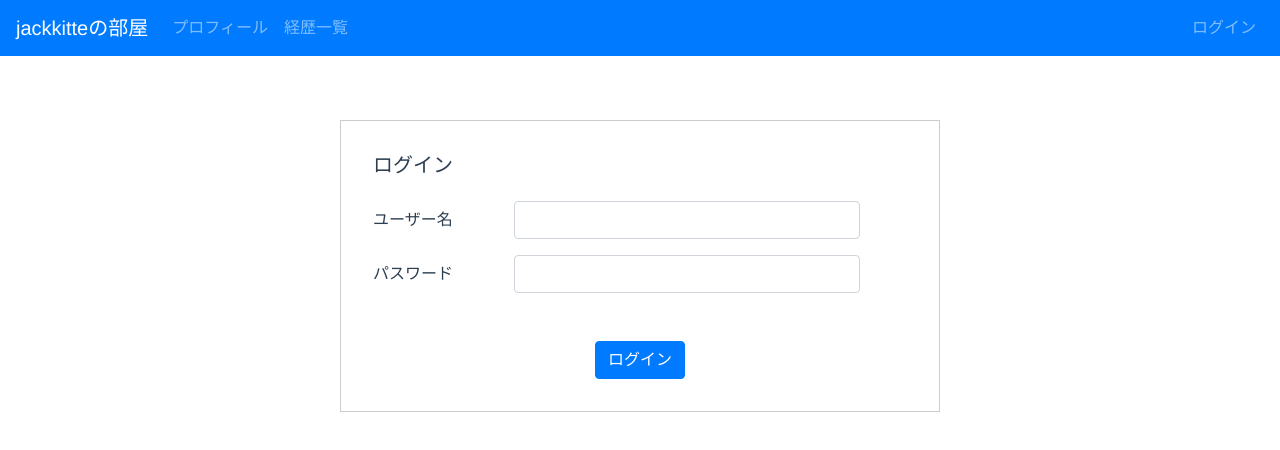
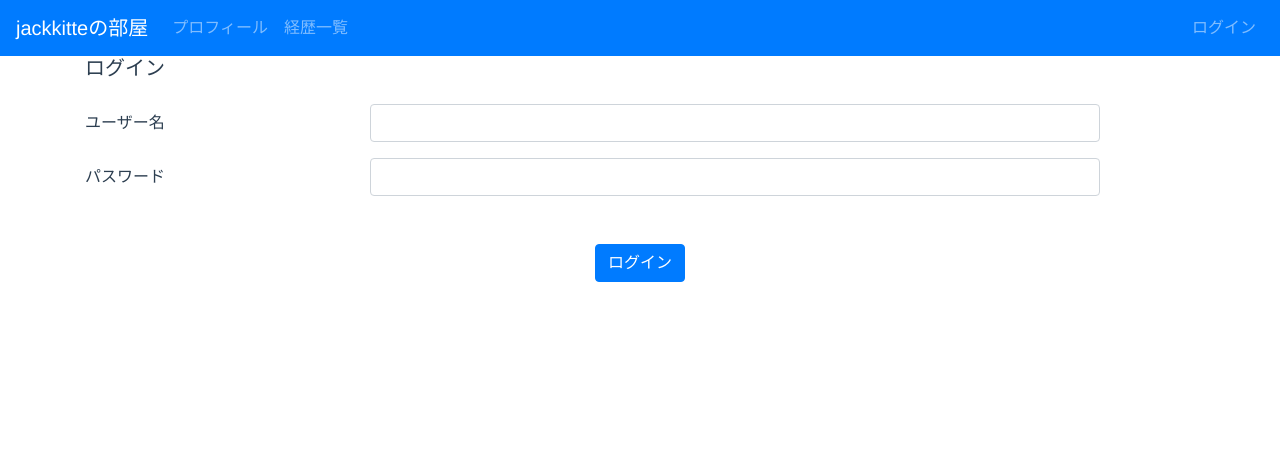
Before and after one commit to jackkitte/Django-study, a Vue app in the folder drf-vue-sample/frontend/: page /login in a window 1280 px wide. Shown: the top 450 px of the page. Built offline with nearby package versions, Linux system fonts and the light colour scheme.

Commit message:
独自styleの削除

```diff
--- a/drf-vue-sample/frontend/src/App.vue
+++ b/drf-vue-sample/frontend/src/App.vue
@@ -9,14 +9,4 @@
   font-family: 'Avenir', Helvetica, Arial, sans-serif;
   color: #2c3e50;
 }
-.container {
-  border: 1px solid #cccccc;
-  margin-top: 1em;
-  margin-bottom: 4em;
-  padding: 1em;
-  width: 1200px;
-}
-.row .col-md-4 {
-  padding: 5px;
-}
 </style>
--- a/drf-vue-sample/frontend/src/pages/BookRegisterPage.vue
+++ b/drf-vue-sample/frontend/src/pages/BookRegisterPage.vue
@@ -76,10 +76,4 @@ export default {
 </script>
 
 <style scoped>
-#book-regiter-container {
-  border: 1px solid #cccccc;
-  margin-top: 4em;
-  padding: 2em;
-  width: 600px;
-}
 </style>
--- a/drf-vue-sample/frontend/src/pages/LoginPage.vue
+++ b/drf-vue-sample/frontend/src/pages/LoginPage.vue
@@ -64,10 +64,4 @@ export default {
 </script>
 
 <style scoped>
-#login-container {
-  border: 1px solid #cccccc;
-  margin-top: 4em;
-  padding: 2em;
-  width: 600px;
-}
 </style>
--- a/drf-vue-sample/frontend/src/pages/UserCreatePage.vue
+++ b/drf-vue-sample/frontend/src/pages/UserCreatePage.vue
@@ -89,10 +89,4 @@ export default {
 </script>
 
 <style scoped>
-#user-create-container {
-  border: 1px solid #cccccc;
-  margin-top: 4em;
-  padding: 2em;
-  width: 600px;
-}
 </style>
```
